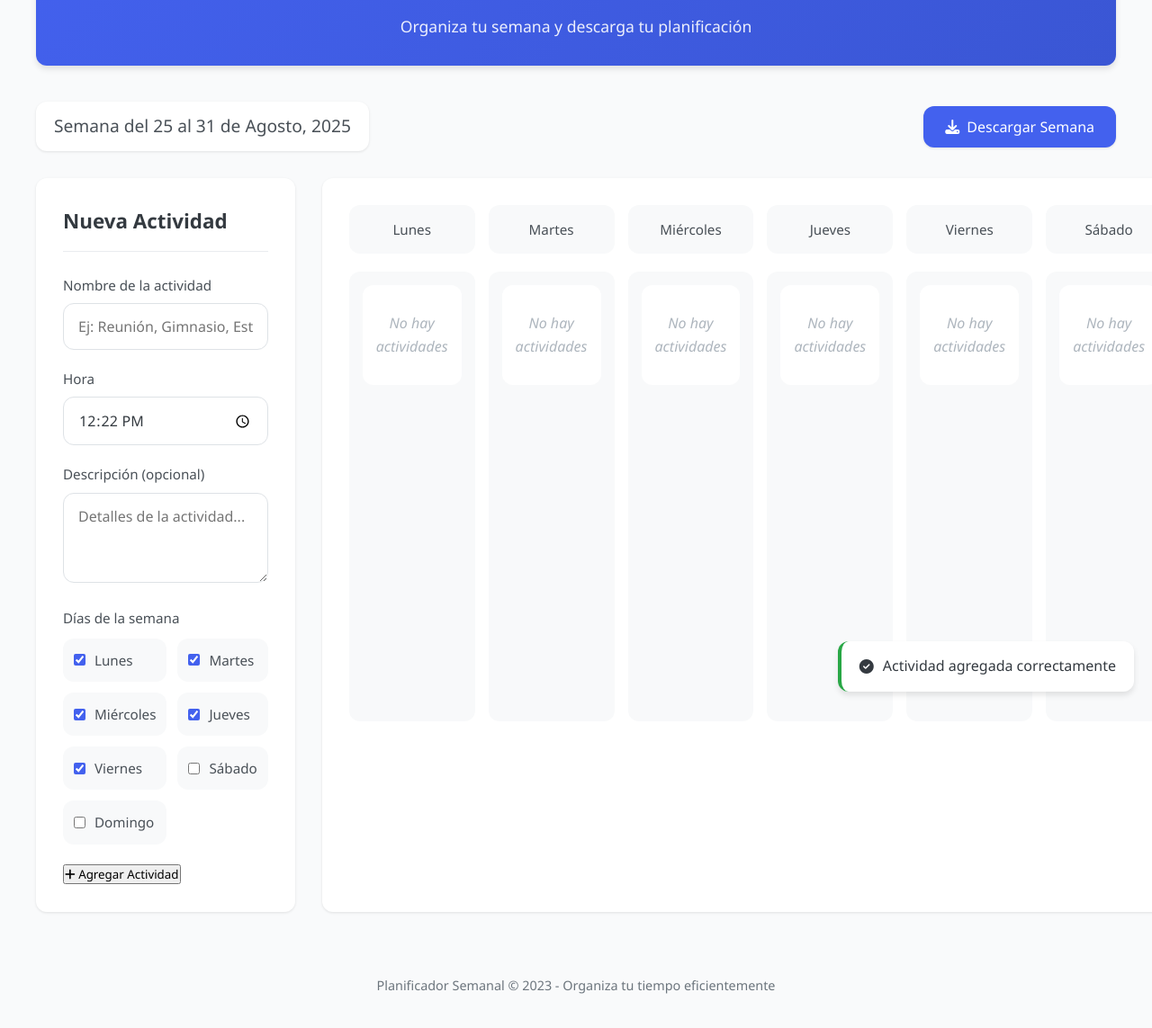
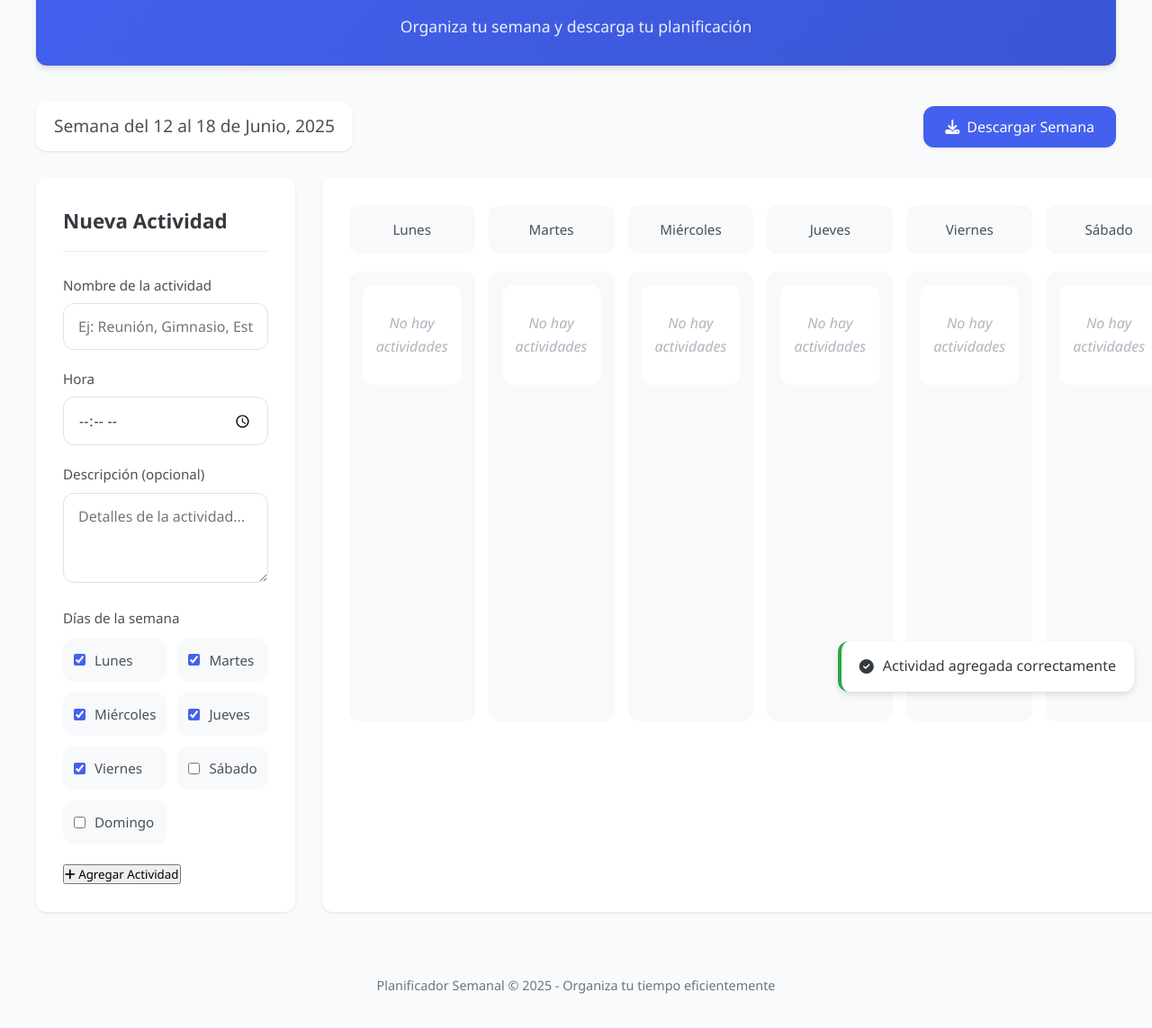
Before and after one commit to Marcos-piza118/Planificador-Semanal, a plain HTML site: page index.html in a window 1280 px wide. Shown: the part 111-1254 px from the top of the page at 90% size. Drawn offline with nearby package versions, Linux system fonts and the light colour scheme.

Commit message:
Update index.html

```diff
--- a/index.html
+++ b/index.html
@@ -465,7 +465,7 @@
         </header>
 
         <div class="controls">
-            <div class="week-range" id="week-range">Semana del 12 al 18 de Junio, 2023</div>
+            <div class="week-range" id="week-range">Semana del 12 al 18 de Junio, 2025</div>
             <div>
                 <button class="btn" id="download-btn">
                     <i class="fas fa-download"></i> Descargar Semana
@@ -568,7 +568,7 @@
         </div>
 
         <footer>
-            <p>Planificador Semanal &copy; 2023 - Organiza tu tiempo eficientemente</p>
+            <p>Planificador Semanal &copy; 2025 - Organiza tu tiempo eficientemente</p>
         </footer>
     </div>
 
@@ -625,19 +625,17 @@
                 const timeString = `${now.getHours().toString().padStart(2, '0')}:${now.getMinutes().toString().padStart(2, '0')}`;
                 habitTimeInput.value = timeString;
 
-                // Establecer rango de fechas de la semana
+
                 setWeekDates();
 
-                // Cargar hábitos
                 renderHabits();
 
-                // Event listeners
                 addHabitForm.addEventListener('submit', addHabit);
                 downloadBtn.addEventListener('click', showDownloadModal);
                 downloadPng.addEventListener('click', downloadAsPNG);
                 downloadPdf.addEventListener('click', downloadAsPDF);
 
-                // Cerrar modal al hacer clic fuera
+
                 downloadModal.addEventListener('click', function(e) {
                     if (e.target === downloadModal) {
                         downloadModal.style.display = 'none';
@@ -647,17 +645,16 @@
 
             function setWeekDates() {
                 const today = new Date();
-                const dayOfWeek = today.getDay(); // 0 (Domingo) a 6 (Sábado)
+                const dayOfWeek = today.getDay();
 
-                // Calcular el lunes de esta semana
                 const monday = new Date(today);
                 monday.setDate(today.getDate() - dayOfWeek + (dayOfWeek === 0 ? -6 : 1));
 
-                // Calcular el domingo de esta semana
+
                 const sunday = new Date(monday);
                 sunday.setDate(monday.getDate() + 6);
 
-                // Formatear y mostrar las fechas
+
                 weekRangeElement.textContent = `Semana del ${monday.getDate()} al ${sunday.getDate()} de ${months[sunday.getMonth()]}, ${sunday.getFullYear()}`;
             }
 
@@ -673,7 +670,6 @@
                     return;
                 }
 
-                // Obtener días seleccionados
                 const selectedDays = [];
                 document.querySelectorAll('.days-selector input[type="checkbox"]:checked').forEach(checkbox => {
                     selectedDays.push(parseInt(checkbox.value));
@@ -684,7 +680,7 @@
                     return;
                 }
 
-                // Crear nueva actividad
+
                 const newHabit = {
                     id: Date.now(),
                     name,
@@ -693,19 +689,16 @@
                     days: selectedDays
                 };
 
-                // Agregar a la lista
                 habits.push(newHabit);
 
-                // Guardar en localStorage
+
                 saveHabits();
 
-                // Actualizar la vista
                 renderHabits();
 
-                // Mostrar notificación
+
                 showNotification('Actividad agregada correctamente');
 
-                // Resetear formulario
                 habitNameInput.value = '';
                 habitDescInput.value = '';
                 habitNameInput.focus();
@@ -725,28 +718,26 @@
             }
 
             function renderHabits() {
-                // Limpiar las columnas de días
+
                 document.querySelectorAll('.day-column').forEach(column => {
-                    // Mantener el mensaje de día vacío pero oculto
+
                     const emptyMsg = column.querySelector('.empty-day');
                     if (emptyMsg) emptyMsg.style.display = 'block';
 
-                    // Eliminar todos los hábitos excepto el mensaje vacío
+
                     const habitItems = column.querySelectorAll('.habit-item');
                     habitItems.forEach(item => item.remove());
                 });
 
-                // Agregar hábitos a los días correspondientes
+
                 habits.forEach(habit => {
                     habit.days.forEach(day => {
                         const dayColumn = document.querySelector(`.day-column[data-day="${day}"]`);
 
-                        // Ocultar mensaje de día vacío si existe
+
                         const emptyMsg = dayColumn.querySelector('.empty-day');
                         if (emptyMsg) emptyMsg.style.display = 'none';
-
-                        // Crear elemento de hábito
-                        const habitElement = document.createElement('div');
+                                                const habitElement = document.createElement('div');
                         habitElement.classList.add('habit-item');
                         habitElement.innerHTML = `
                             <div class="habit-time">
@@ -769,14 +760,13 @@
                 document.querySelectorAll('.day-column').forEach(column => {
                     const habits = Array.from(column.querySelectorAll('.habit-item'));
 
-                    // Ordenar por hora
+
                     habits.sort((a, b) => {
                         const timeA = a.querySelector('.habit-time').textContent;
                         const timeB = b.querySelector('.habit-time').textContent;
                         return timeA.localeCompare(timeB);
                     });
 
-                    // Eliminar todos los hábitos y agregarlos ordenados
                     habits.forEach(habit => habit.remove());
                     habits.forEach(habit => column.appendChild(habit));
                 });
@@ -811,7 +801,6 @@
             function downloadAsPNG() {
                 downloadModal.style.display = 'none';
 
-                // Ocultar elementos que no deben aparecer en la imagen
                 const elementsToHide = document.querySelectorAll('.habit-actions, .habits-form, .controls');
                 elementsToHide.forEach(el => el.style.display = 'none');
 
@@ -824,7 +813,6 @@
                     link.href = canvas.toDataURL('image/png');
                     link.click();
 
-                    // Restaurar elementos ocultos
                     elementsToHide.forEach(el => el.style.display = '');
                 });
             }
@@ -833,11 +821,6 @@
                 downloadModal.style.display = 'none';
                 showNotification('Función PDF en desarrollo. Usa la opción PNG por ahora.');
 
-                // Para una implementación real de PDF, se necesitaría una librería como jsPDF
-                // Esta es una implementación simplificada
-            }
-
-            // Hacer la función deleteHabit global para que funcione en los onclick
             window.deleteHabit = deleteHabit;
         });
     </script>
```
